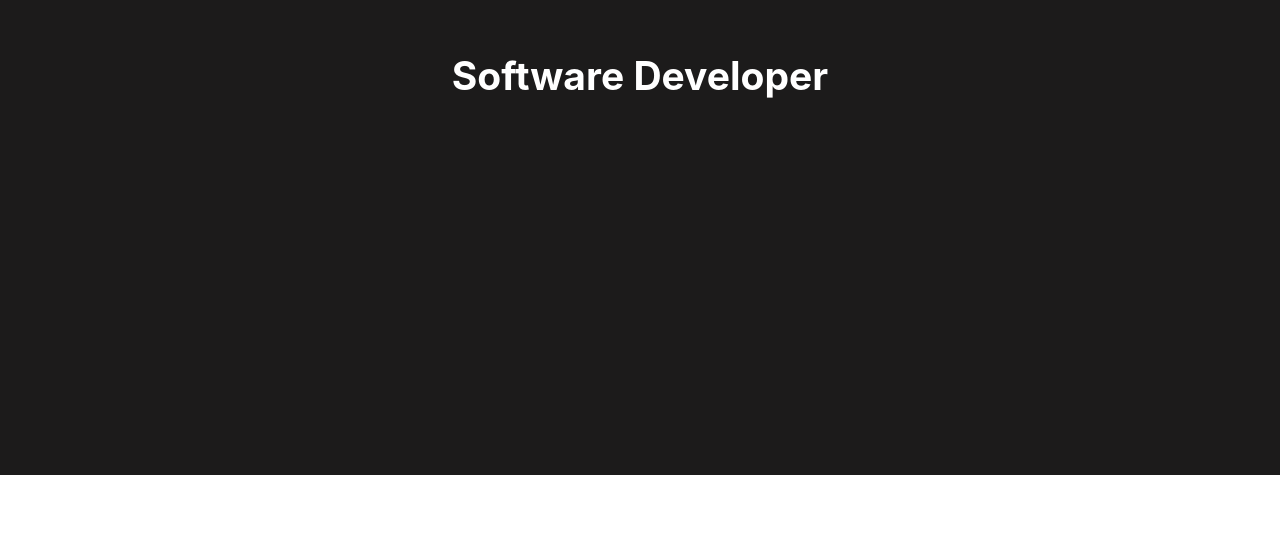
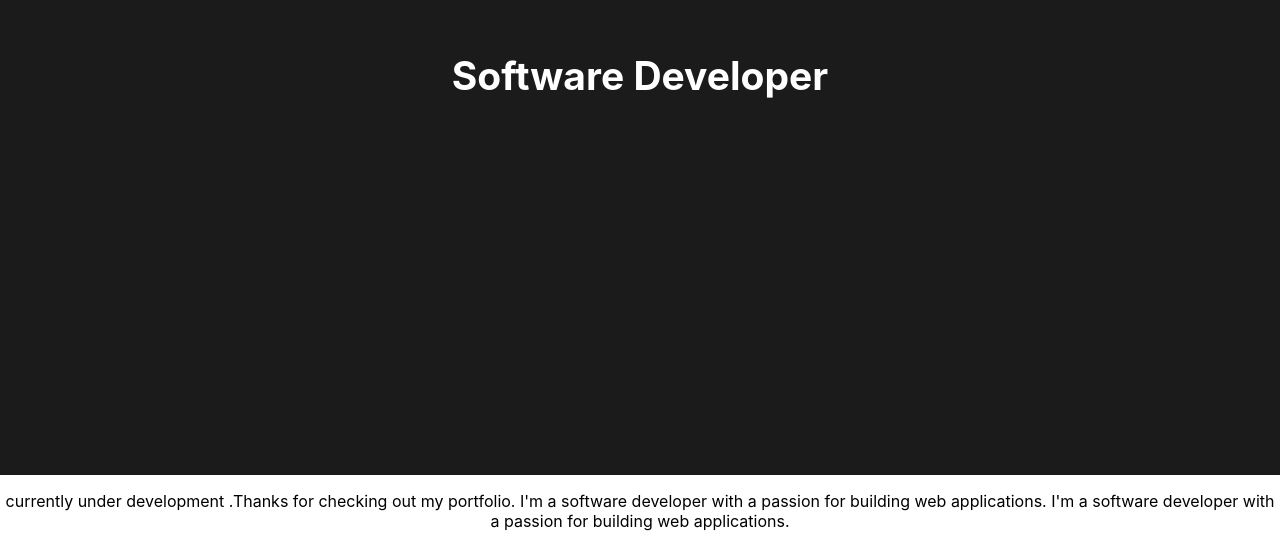
Before and after one commit to jestin-16/portfolio, a React (Create React App) app: page / in a window 1280 px wide. Shown: the part 325-872 px from the top of the page. Before the commit the page ends 800 px from the top, so only its background shows below. Built offline with nearby package versions, Linux system fonts and the light colour scheme.

Commit message:
currently under working status

```diff
--- a/src/App.js
+++ b/src/App.js
@@ -7,6 +7,9 @@
       <header className="App-header">
        <h2>Software Developer</h2>
       </header>
+      <p>currently under development .Thanks for checking out my portfolio.
+        I'm a software developer with a passion for building web applications.
+        I'm a software developer with a passion for building web applications.</p>
     </div>
   );
 }
```
